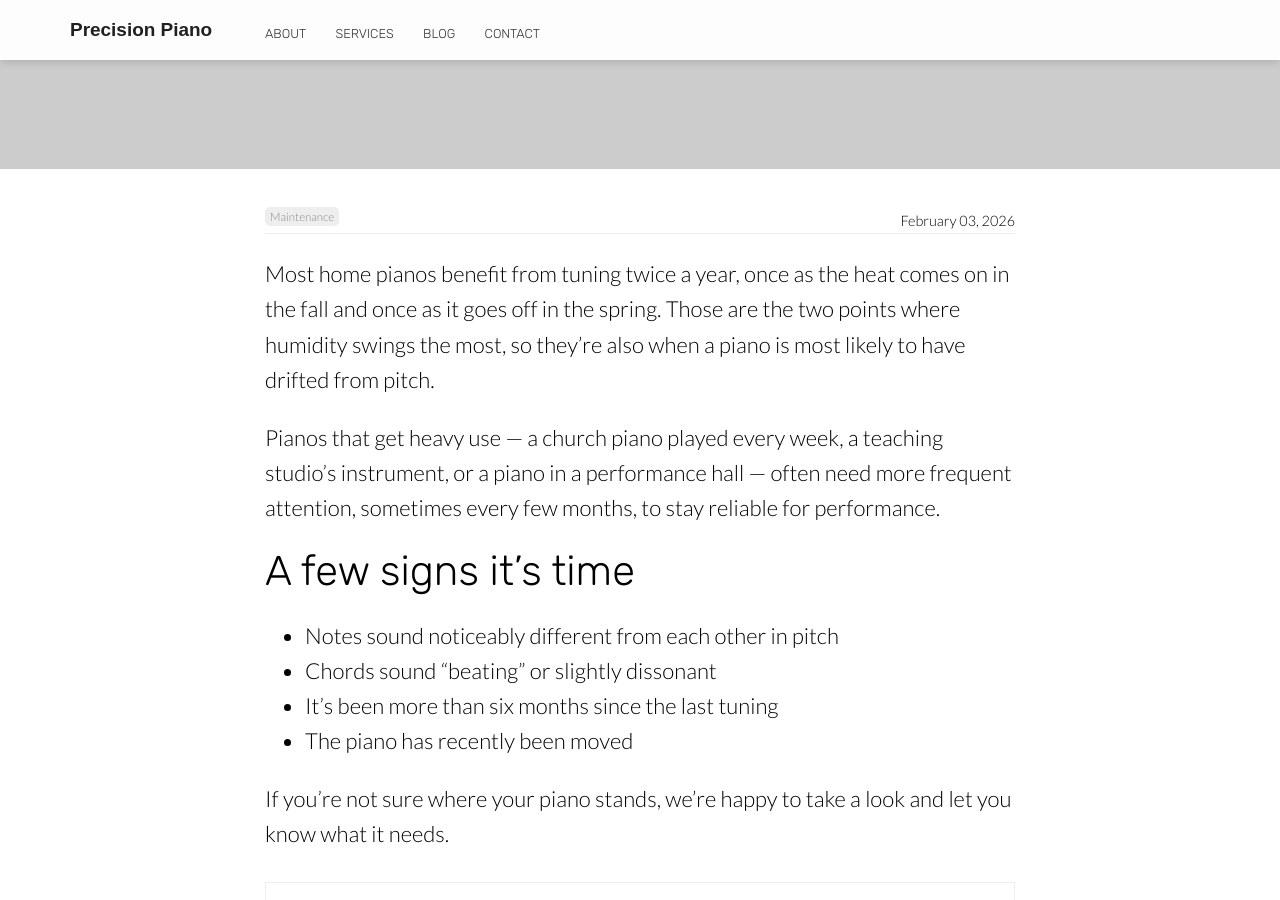
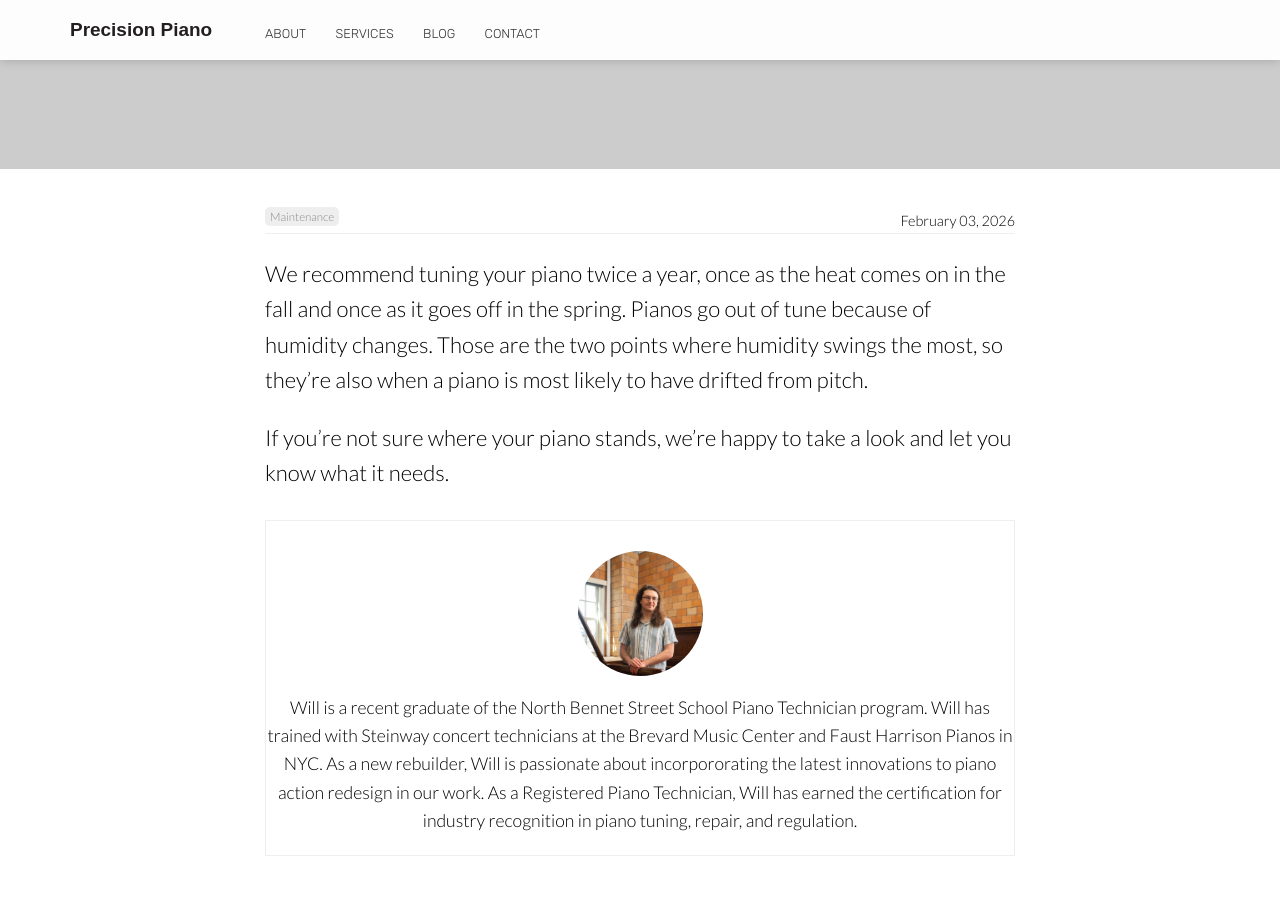
Before and after one commit to precision-piano/precision-piano, a Jekyll site: the page built from _posts/2026-02-03-how-often-to-tune.md, in a window 1280 px wide and 900 px high, scrolled down 731 px. Built offline with Jekyll 4.4.1, drawn with Linux system fonts in a browser that asks for light colours.

Commit message:
Update 2026-02-03-how-often-to-tune.md

```diff
--- a/_posts/2026-02-03-how-often-to-tune.md
+++ b/_posts/2026-02-03-how-often-to-tune.md
@@ -7,15 +7,6 @@ categories:
 image: https://placehold.co/2000x1322?text=Piano+keys
 author_staff_member: will
 ---
-Most home pianos benefit from tuning twice a year, once as the heat comes on in the fall and once as it goes off in the spring. Those are the two points where humidity swings the most, so they're also when a piano is most likely to have drifted from pitch.
-
-Pianos that get heavy use — a church piano played every week, a teaching studio's instrument, or a piano in a performance hall — often need more frequent attention, sometimes every few months, to stay reliable for performance.
-
-## A few signs it's time
-
-- Notes sound noticeably different from each other in pitch
-- Chords sound "beating" or slightly dissonant
-- It's been more than six months since the last tuning
-- The piano has recently been moved
+We recommend tuning your piano twice a year, once as the heat comes on in the fall and once as it goes off in the spring. Pianos go out of tune because of humidity changes. Those are the two points where humidity swings the most, so they're also when a piano is most likely to have drifted from pitch.
 
 If you're not sure where your piano stands, we're happy to take a look and let you know what it needs.
```
